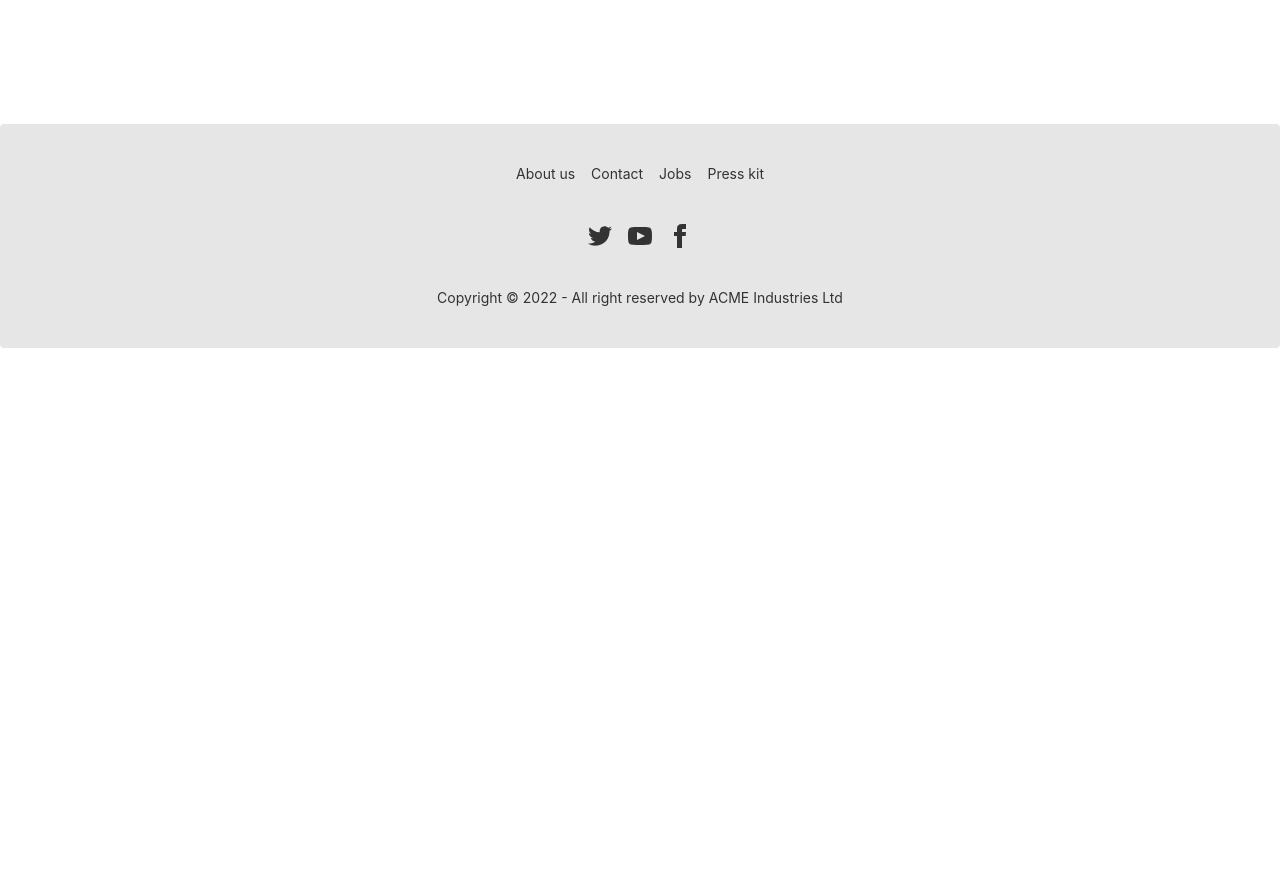
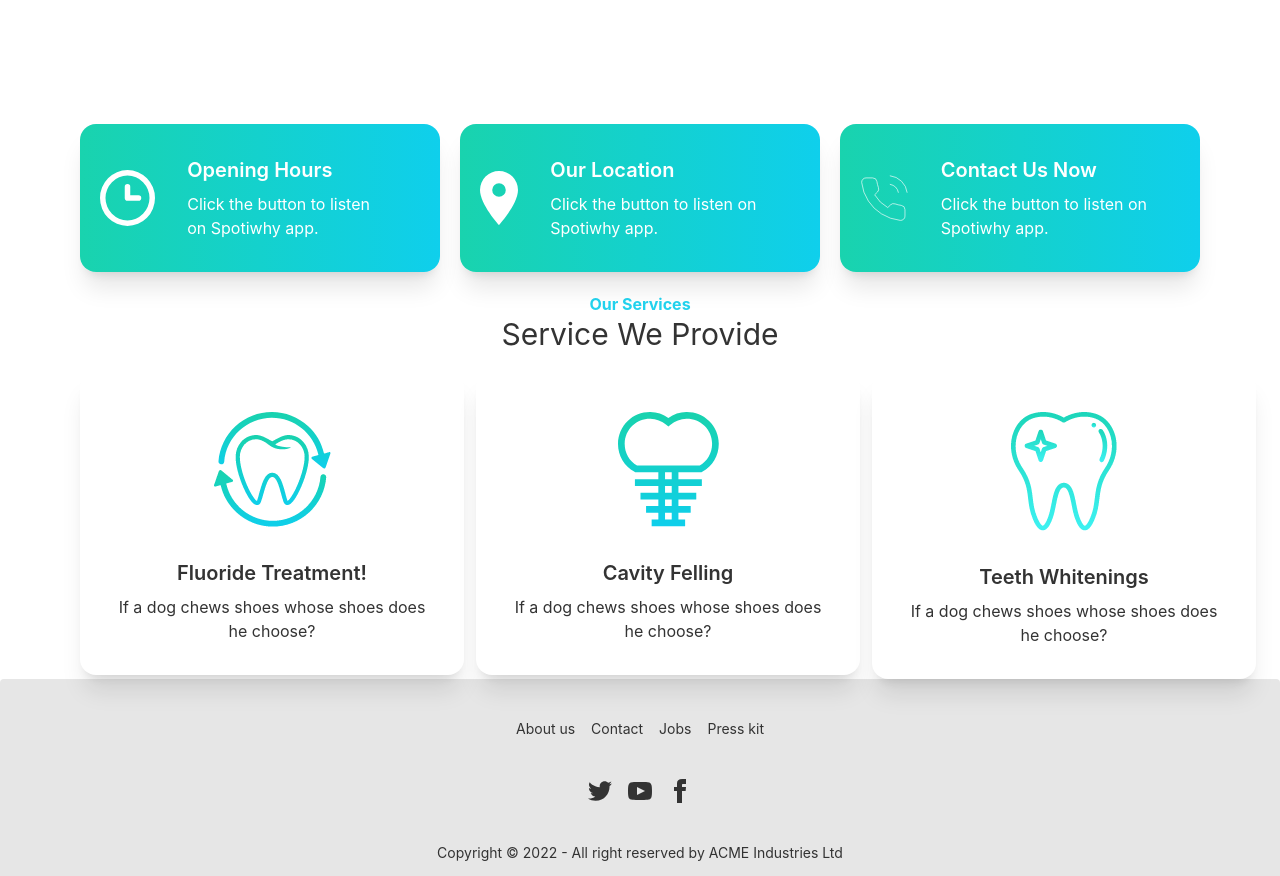
Before and after one commit to NatureSolution/env-portal, a React (Create React App) app: page /home in a window 1280 px wide. Shown: the part 740-1616 px from the top of the page. Before the commit the page ends 1088 px from the top, so only its background shows below. Built offline with nearby package versions, Linux system fonts and the light colour scheme.

Commit message:
Card add

```diff
--- a/src/components/Pages/Home/Home.js
+++ b/src/components/Pages/Home/Home.js
@@ -1,11 +1,15 @@
 import React from "react";
 import Banner from "./Banner";
+import Info from "./Info";
+import Services from "./Services";
 
 const Home = () => {
   return (
     <div>
       <div className="px-20">
         <Banner />
+        <Info />
+        <Services />
       </div>
     </div>
   );
--- /dev/null
+++ b/src/components/Pages/Home/Info.js
@@ -0,0 +1,18 @@
+import React from "react";
+import clock from "./../../../assets/icons/clock.svg";
+import location from "./../../../assets/icons/marker.svg";
+import phone from "./../../../assets/icons/phone.svg";
+import Infocard from "./Infocard";
+
+const Info = () => {
+  const info = [{ title: "" }];
+  return (
+    <div className="grid grid-clos-1 lg:grid-cols-3 gap-5">
+      <Infocard cardTitle="Opening Hours" img={clock}></Infocard>
+      <Infocard cardTitle="Our Location" img={location}></Infocard>
+      <Infocard cardTitle="Contact Us Now" img={phone}></Infocard>
+    </div>
+  );
+};
+
+export default Info;
--- /dev/null
+++ b/src/components/Pages/Home/Infocard.js
@@ -0,0 +1,19 @@
+import React from "react";
+
+const Infocard = ({ img, cardTitle }) => {
+  return (
+    <div className="">
+      <div class="card lg:card-side bg-gradient-to-r from-secondary to-primary text-left shadow-xl px-5 py-0 text-white">
+        <figure>
+          <img src={img} alt="Album" />
+        </figure>
+        <div class="card-body">
+          <h2 class="card-title">{cardTitle}</h2>
+          <p>Click the button to listen on Spotiwhy app.</p>
+        </div>
+      </div>
+    </div>
+  );
+};
+
+export default Infocard;
--- /dev/null
+++ b/src/components/Pages/Home/Services.js
@@ -0,0 +1,52 @@
+import React from "react";
+import fluoried from "./../../../assets/images/fluoride.png";
+import cavity from "./../../../assets/images/cavity.png";
+import whitening from "./../../../assets/images/whitening.png";
+
+const Services = () => {
+  return (
+    <div>
+      <div className="py-5">
+        <p className="text-l font-bold text-cyan-400">Our Services</p>
+        <p className="text-3xl">Service We Provide</p>
+      </div>
+      <div className="flex gap-3">
+        <div>
+          <div class="card w-96 bg-base-100 shadow-xl">
+            <figure class="px-10 pt-10">
+              <img src={fluoried} alt="Shoes" class="rounded-xl" />
+            </figure>
+            <div class="card-body items-center text-center">
+              <h2 class="card-title">Fluoride Treatment!</h2>
+              <p>If a dog chews shoes whose shoes does he choose?</p>
+            </div>
+          </div>
+        </div>
+        <div>
+          <div class="card w-96 bg-base-100 shadow-xl">
+            <figure class="px-10 pt-10">
+              <img src={cavity} alt="Shoes" class="rounded-xl" />
+            </figure>
+            <div class="card-body items-center text-center">
+              <h2 class="card-title">Cavity Felling</h2>
+              <p>If a dog chews shoes whose shoes does he choose?</p>
+            </div>
+          </div>
+        </div>
+        <div>
+          <div class="card w-96 bg-base-100 shadow-xl">
+            <figure class="px-10 pt-10">
+              <img src={whitening} alt="Shoes" class="rounded-xl" />
+            </figure>
+            <div class="card-body items-center text-center">
+              <h2 class="card-title">Teeth Whitenings</h2>
+              <p>If a dog chews shoes whose shoes does he choose?</p>
+            </div>
+          </div>
+        </div>
+      </div>
+    </div>
+  );
+};
+
+export default Services;
```
Also changed, not shown: src/assets/icons/phone1.png (added).
